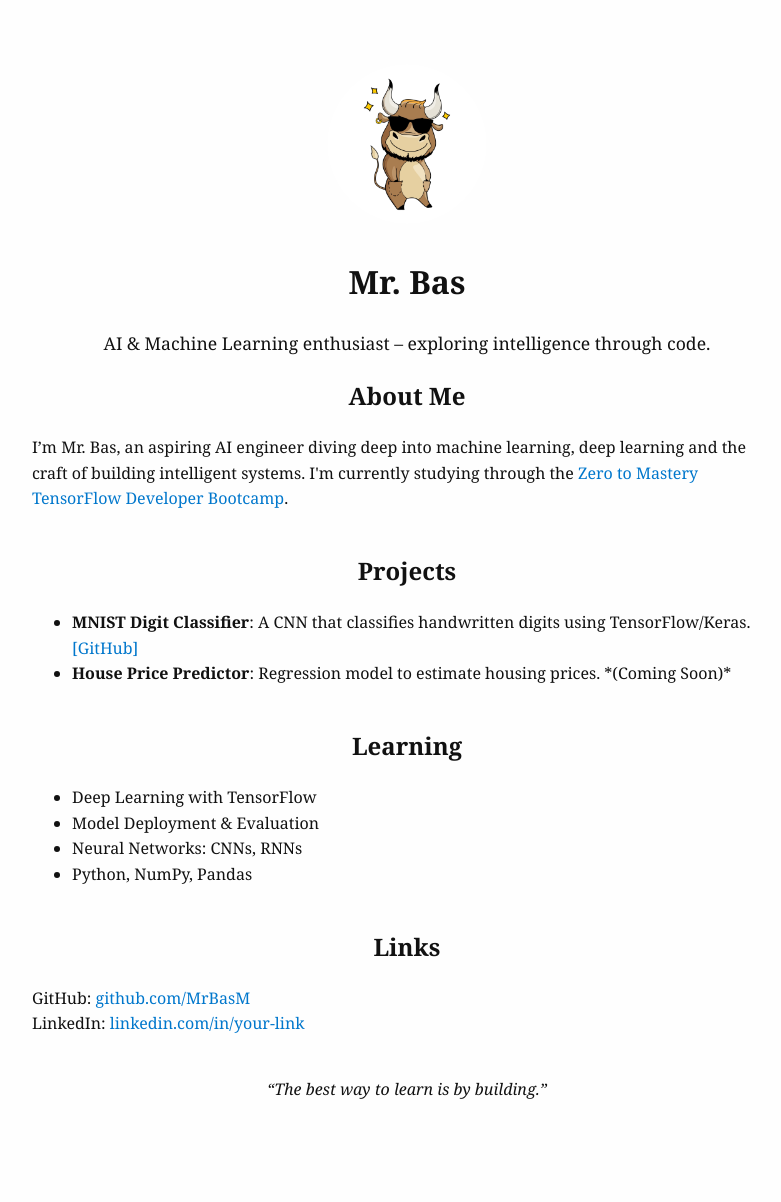
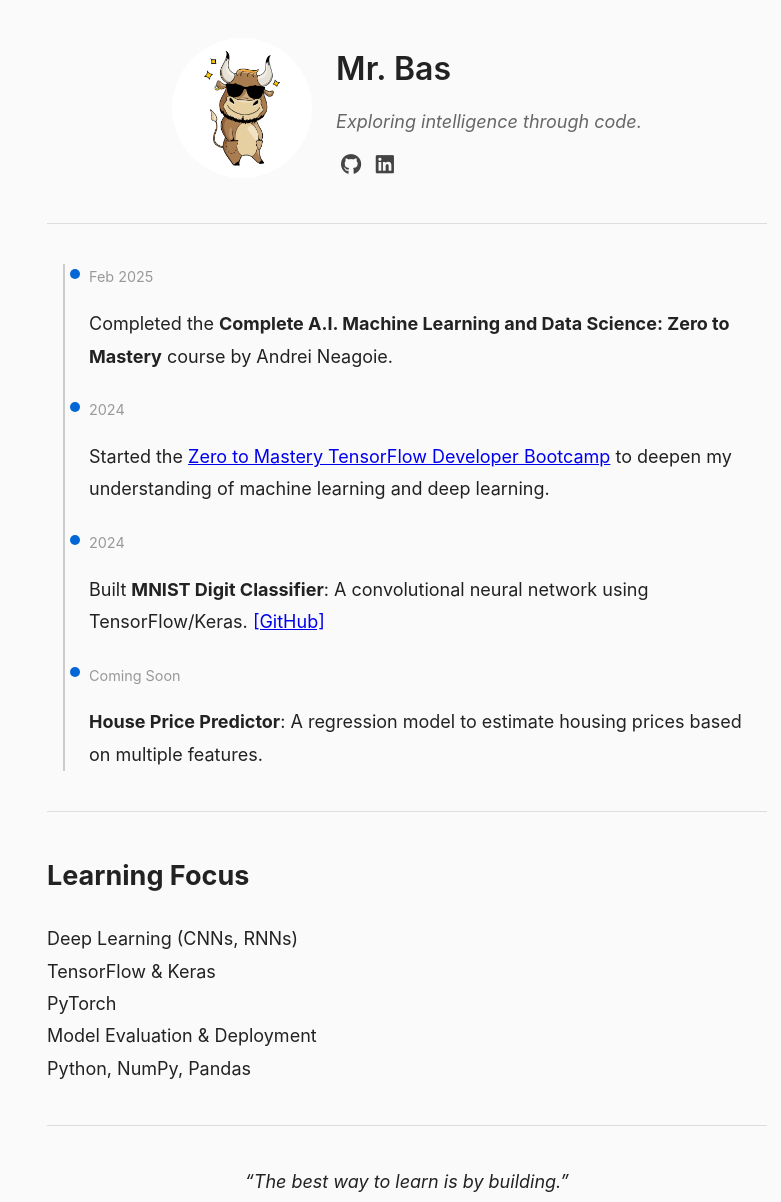
Before and after one commit to MrBasM/MrBasM.github.io, a plain HTML site: page index.html in a window 1280 px wide. Shown: the whole page, without its empty margins (233-1014 px from the left). Before the commit the page ends 1175 px from the top, so only its background shows below. Drawn offline with Linux system fonts and the light colour scheme.

Commit message:
Adjusted page layout

```diff
--- a/index.html
+++ b/index.html
@@ -2,80 +2,147 @@
 <html lang="en">
 <head>
   <meta charset="UTF-8">
-  <meta name="viewport" content="width=device-width, initial-scale=1.0">
+  <meta name="viewport" content="width=device-width, initial-scale=1">
   <title>Mr. Bas | AI Portfolio</title>
   <style>
     body {
+      font-family: -apple-system, BlinkMacSystemFont, 'Segoe UI', Roboto, Oxygen, Ubuntu, Cantarell, 'Open Sans', 'Helvetica Neue', sans-serif;
+      font-size: 18px;
+      line-height: 1.8;
+      color: #222;
+      background-color: #fafafa;
       margin: 0;
-      padding: 0;
-      font-family: Georgia, serif;
-      line-height: 1.6;
-      background-color: #fefefe;
-      color: #111;
-      max-width: 750px;
-      margin: auto;
       padding: 2rem;
+      max-width: 720px;
+      margin-left: auto;
+      margin-right: auto;
     }
-    img.profile {
-      width: 160px;
-      height: 160px;
-      border-radius: 80px;
-      display: block;
-      margin: 2rem auto;
+    .intro {
+      display: flex;
+      align-items: center;
+      gap: 1.5rem;
+      margin-bottom: 2rem;
+      flex-wrap: wrap;
+      justify-content: center;
+      text-align: left;
     }
-    h1, h2 {
+    .profile {
+      width: 140px;
+      height: 140px;
+      border-radius: 50%;
+    }
+    .intro-text {
+      max-width: 400px;
+    }
+    .intro-text h1 {
+      font-size: 2rem;
+      font-weight: 600;
+      margin: 0.5rem 0;
+    }
+    .intro-text p {
+      margin: 0.5rem 0;
+      color: #666;
+      font-style: italic;
+    }
+    .socials {
+      margin-top: 0.5rem;
+    }
+    .socials a {
+      margin: 0 0.3rem;
+      font-size: 1.3rem;
+      color: #444;
+      text-decoration: none;
+    }
+    .socials a:hover {
+      color: #0366d6;
+    }
+    hr {
+      border: none;
+      border-top: 1px solid #ddd;
+      margin: 2.5rem 0;
+    }
+    .section {
+      margin-bottom: 2rem;
+    }
+    .timeline {
+      border-left: 2px solid #ccc;
+      margin-left: 1rem;
+      padding-left: 1.5rem;
+    }
+    .timeline-entry {
+      margin-bottom: 1.5rem;
+      position: relative;
+    }
+    .timeline-entry::before {
+      content: "";
+      position: absolute;
+      left: -1.2rem;
+      top: 0.3rem;
+      width: 10px;
+      height: 10px;
+      background-color: #0366d6;
+      border-radius: 50%;
+    }
+    .timeline-date {
+      color: #999;
+      font-size: 0.9rem;
+    }
+    .center {
       text-align: center;
     }
-    a {
-      color: #0077cc;
-      text-decoration: none;
-    }
-    a:hover {
-      text-decoration: underline;
-    }
-    section {
-      margin-bottom: 2.5rem;
-    }
   </style>
+  <link rel="stylesheet" href="https://cdnjs.cloudflare.com/ajax/libs/font-awesome/6.0.0-beta3/css/all.min.css">
 </head>
 <body>
-  <img src="profile.jpg" alt="Mr. Bas" class="profile">
-  <h1>Mr. Bas</h1>
-  <p style="text-align: center; font-size: 1.1rem;">AI & Machine Learning enthusiast – exploring intelligence through code.</p>
+  <div class="intro">
+    <img src="profile.jpg" alt="Mr. Bas" class="profile">
+    <div class="intro-text">
+      <h1>Mr. Bas</h1>
+      <p>Exploring intelligence through code.</p>
+      <div class="socials">
+        <a href="https://github.com/MrBasM" aria-label="GitHub"><i class="fab fa-github"></i></a>
+        <a href="https://linkedin.com/in/your-link" aria-label="LinkedIn"><i class="fab fa-linkedin"></i></a>
+        <!-- Voeg meer social links toe indien gewenst -->
+      </div>
+    </div>
+  </div>
 
-  <section>
-    <h2>About Me</h2>
-    <p>I’m Mr. Bas, an aspiring AI engineer diving deep into machine learning, deep learning and the craft of building intelligent systems. I'm currently studying through the <a href="https://www.zerotomastery.io/">Zero to Mastery TensorFlow Developer Bootcamp</a>.</p>
-  </section>
+  <hr>
 
-  <section>
-    <h2>Projects</h2>
-    <ul>
-      <li><strong>MNIST Digit Classifier</strong>: A CNN that classifies handwritten digits using TensorFlow/Keras. <a href="https://github.com/MrBasM/mnist-project">[GitHub]</a></li>
-      <li><strong>House Price Predictor</strong>: Regression model to estimate housing prices. *(Coming Soon)*</li>
-    </ul>
-  </section>
+  <div class="section timeline">
+    <div class="timeline-entry">
+      <div class="timeline-date">Feb 2025</div>
+      <p>Completed the <strong>Complete A.I. Machine Learning and Data Science: Zero to Mastery</strong> course by Andrei Neagoie.</p>
+    </div>
+    <div class="timeline-entry">
+      <div class="timeline-date">2024</div>
+      <p>Started the <a href="https://www.zerotomastery.io/">Zero to Mastery TensorFlow Developer Bootcamp</a> to deepen my understanding of machine learning and deep learning.</p>
+    </div>
+    <div class="timeline-entry">
+      <div class="timeline-date">2024</div>
+      <p>Built <strong>MNIST Digit Classifier</strong>: A convolutional neural network using TensorFlow/Keras. <a href="https://github.com/MrBasM/mnist-project">[GitHub]</a></p>
+    </div>
+    <div class="timeline-entry">
+      <div class="timeline-date">Coming Soon</div>
+      <p><strong>House Price Predictor</strong>: A regression model to estimate housing prices based on multiple features.</p>
+    </div>
+  </div>
 
-  <section>
-    <h2>Learning</h2>
-    <ul>
-      <li>Deep Learning with TensorFlow</li>
-      <li>Model Deployment & Evaluation</li>
-      <li>Neural Networks: CNNs, RNNs</li>
-      <li>Python, NumPy, Pandas</li>
-    </ul>
-  </section>
+  <hr>
 
-  <section>
-    <h2>Links</h2>
+  <div class="section">
+    <h2>Learning Focus</h2>
     <p>
-      GitHub: <a href="https://github.com/MrBasM">github.com/MrBasM</a><br>
-      LinkedIn: <a href="https://linkedin.com/in/basmantel">linkedin.com/in/your-link</a>
+      Deep Learning (CNNs, RNNs)<br>
+      TensorFlow & Keras<br>
+      PyTorch<br>
+      Model Evaluation & Deployment<br>
+      Python, NumPy, Pandas
     </p>
-  </section>
+  </div>
 
-  <section style="text-align:center; font-style: italic;">
-    <p>“The best way to learn is by building.”</p>
-  </section>
+  <hr>
+
+  <p class="center"><em>“The best way to learn is by building.”</em></p>
 </body>
 </html>
```
